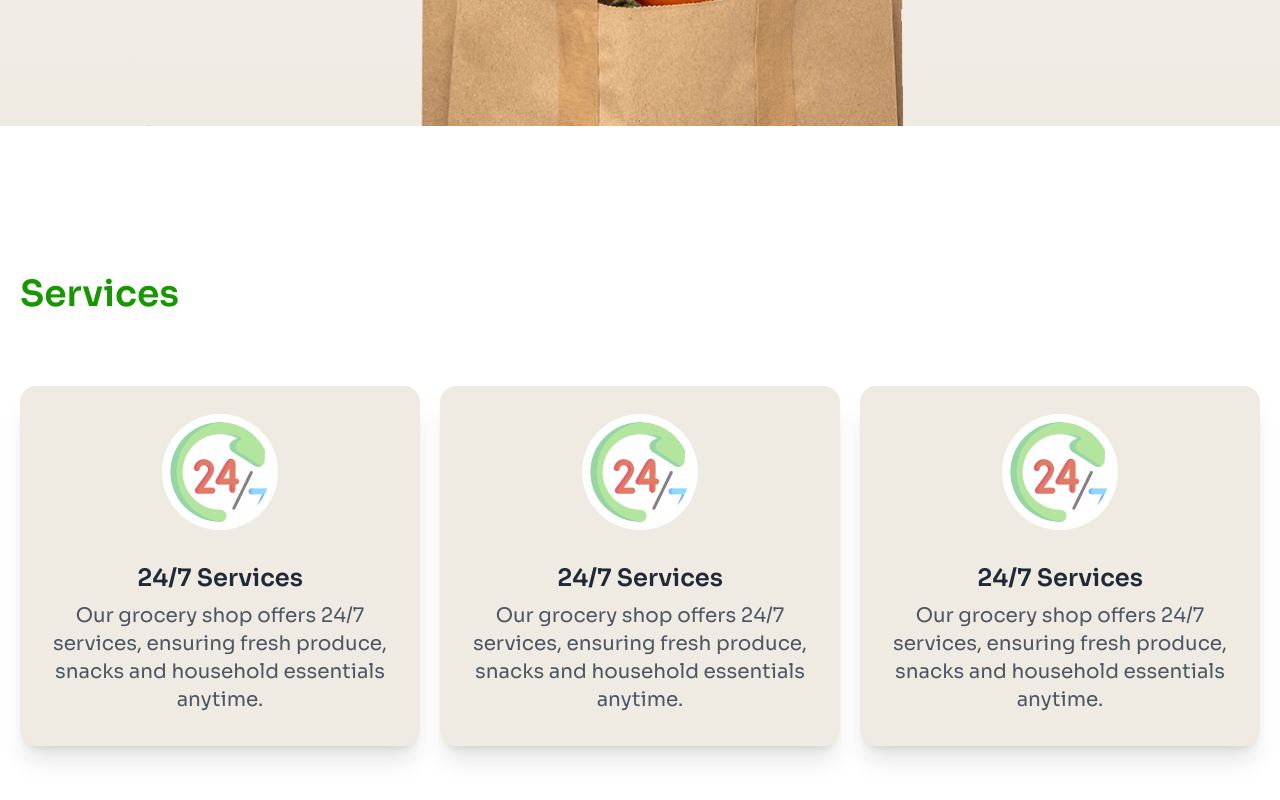
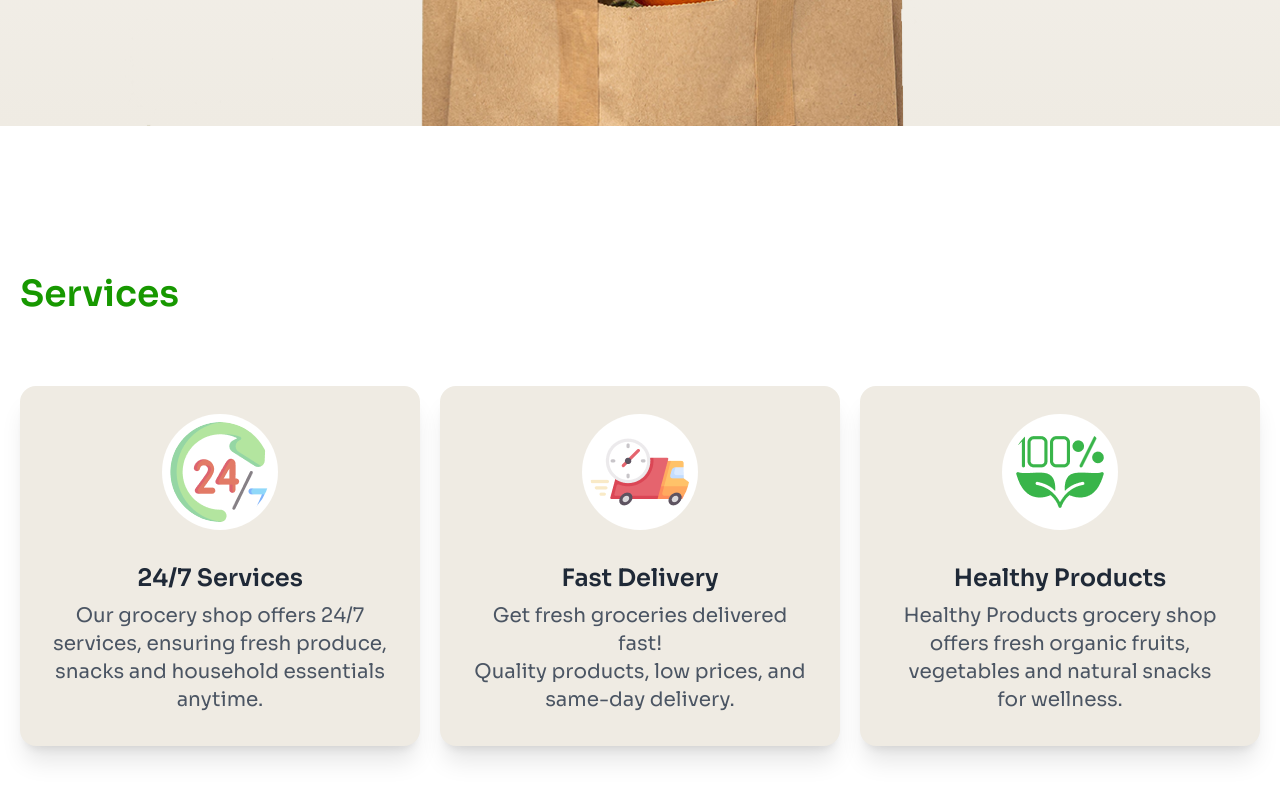
Before and after one commit to ArghoSaha1010/Grocery-Store, a plain HTML site: page index.html in a window 1280 px wide. Shown: the part 1021-1821 px from the top of the page. Drawn offline with nearby package versions, Linux system fonts and the light colour scheme.

Commit message:
added finished version of service section

```diff
--- a/index.html
+++ b/index.html
@@ -192,24 +192,24 @@
 
             <div class="card bg-base-100 shadow-xl bg-[#EFEBE3]">
                 <div class="flex justify-center items-center">
-                  <img class="rounded-full mx-auto p-2 bg-white mt-7" src="./c2-assets/service.png" alt=""/>
+                  <img class="rounded-full mx-auto p-2 bg-white mt-7" src="./c2-assets/delivery.png" alt=""/>
                 </div>
                 <div class="card-body items-center text-center">
-                  <h2 class="card-title font-semibold text-2xl">24/7 Services</h2>
+                  <h2 class="card-title font-semibold text-2xl">Fast Delivery</h2>
                   <p class="text-xl text-gray-600">
-                      Our grocery shop offers 24/7 services, ensuring fresh produce, snacks and household essentials anytime.
+                    Get fresh groceries delivered fast! <br> Quality products, low prices, and same-day delivery.
                   </p>
                 </div>
             </div>
 
             <div class="card bg-base-100 shadow-xl bg-[#EFEBE3]">
                 <div class="flex justify-center items-center">
-                  <img class="rounded-full mx-auto p-2 bg-white mt-7" src="./c2-assets/service.png" alt=""/>
+                  <img class="rounded-full mx-auto p-2 bg-white mt-7" src="./c2-assets/healthy.png" alt=""/>
                 </div>
                 <div class="card-body items-center text-center">
-                  <h2 class="card-title font-semibold text-2xl">24/7 Services</h2>
+                  <h2 class="card-title font-semibold text-2xl">Healthy Products</h2>
                   <p class="text-xl text-gray-600">
-                      Our grocery shop offers 24/7 services, ensuring fresh produce, snacks and household essentials anytime.
+                    Healthy Products grocery shop offers fresh organic fruits, vegetables and natural snacks for wellness.
                   </p>
                 </div>
             </div>
```
Also changed, not shown: c2-assets/100%.png (added).
